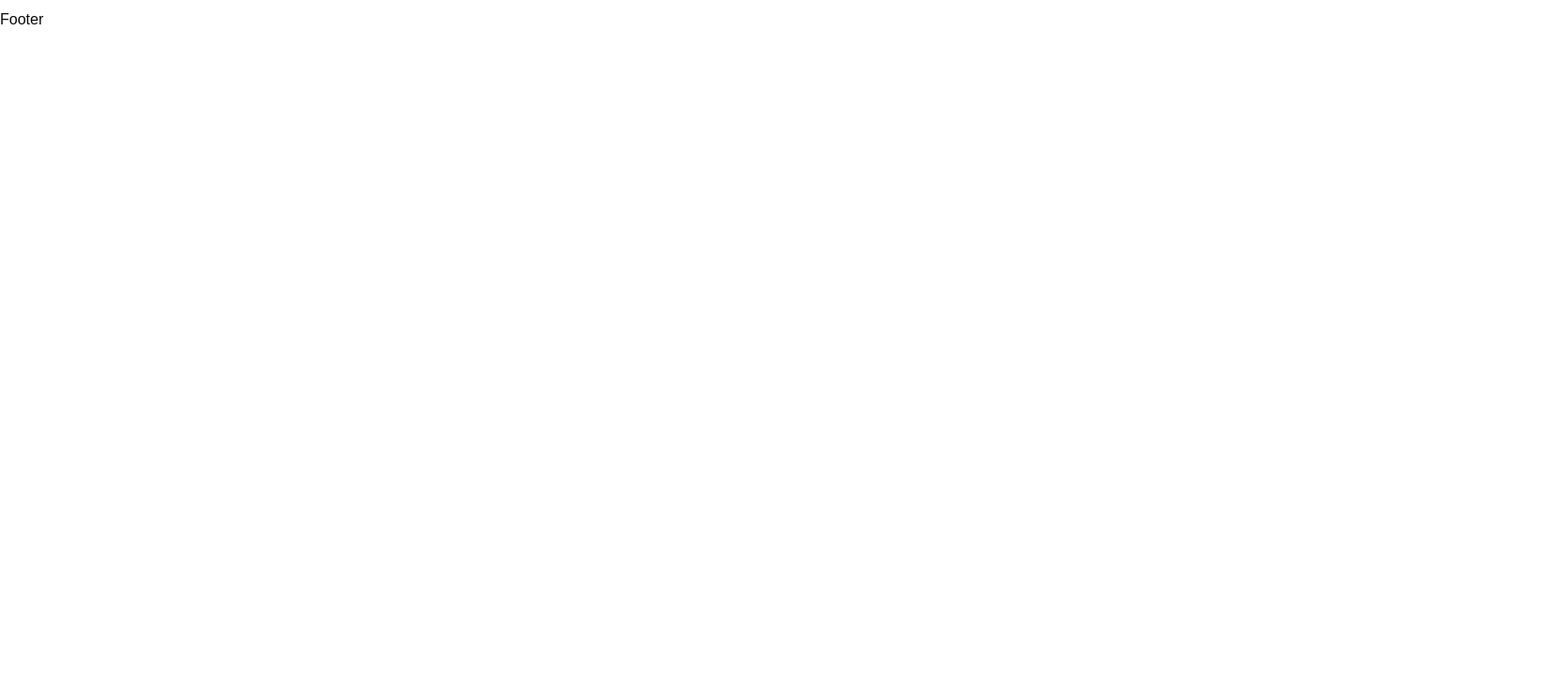
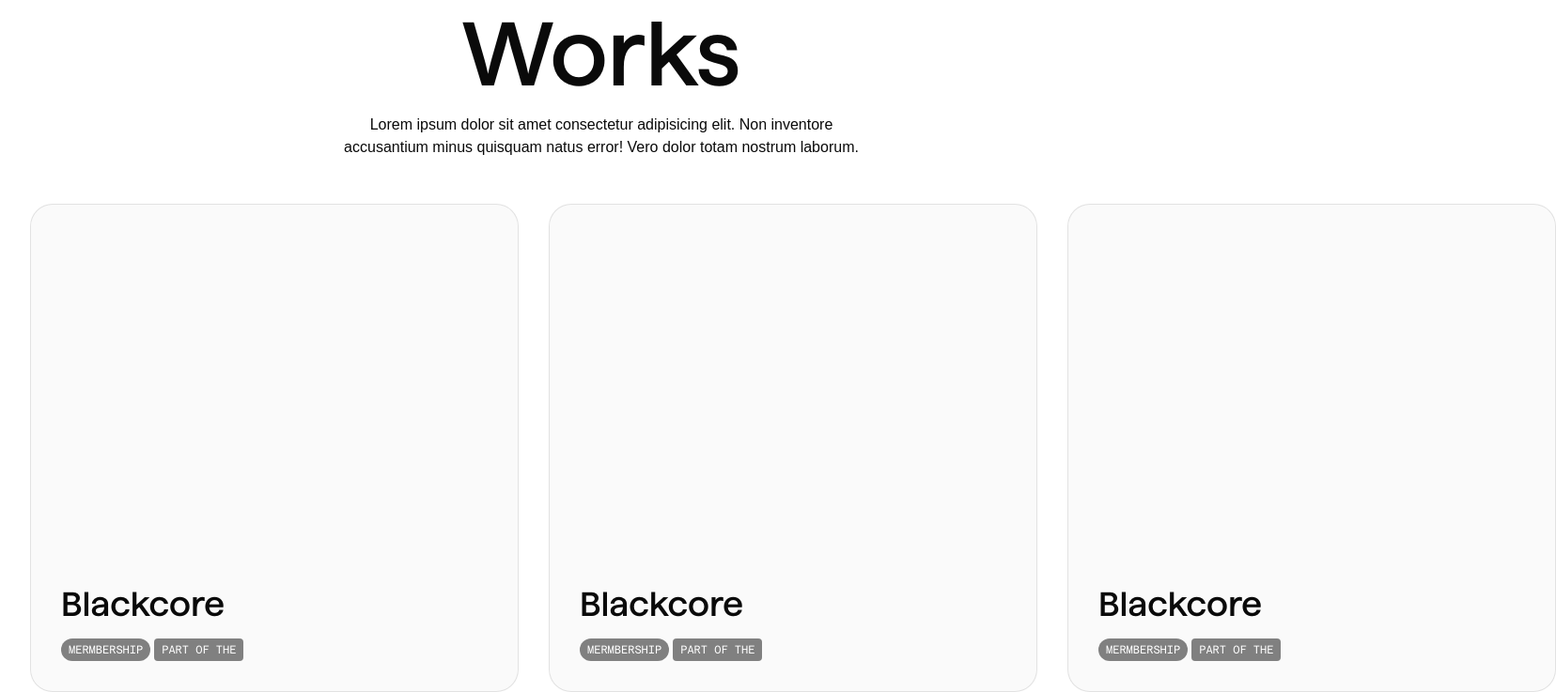
Before and after one commit to meraitech/merai-web, a Next.js app: page / in a window 1280 px wide. Shown: the part 4020-4757 px from the top of the page at 94% size, 1656 px wide, since content can reach past the window. Before the commit the page ends 4053 px from the top, so only its background shows below. Built offline with nearby package versions, Linux system fonts and the light colour scheme.

Commit message:
feat: add works

```diff
--- /dev/null
+++ b/src/app/(marketing)/_components/sections/WorkSection.tsx
@@ -0,0 +1,59 @@
+import HeaderSection from "@/shared/components/HeaderSection";
+import { Card } from "@/shared/components/ui/Card";
+import { Container } from "@/shared/components/ui/Container";
+import { ContainerPadding } from "@/shared/components/ui/ContainerPadding";
+import { TypographyH3 } from "@/shared/components/ui/TypographyH3";
+
+export const WorkSection = () => {
+  const listWork = [
+    {
+      title: "Blackcore",
+      list: ["Web Development", "UI/UX Design"],
+    },
+    {
+      title: "Blackcore",
+      list: ["Web Development", "UI/UX Design"],
+    },
+    {
+      title: "Blackcore",
+      list: ["Web Development", "UI/UX Design"],
+    },
+  ];
+  return (
+    <div className="px-4 lg:px-8">
+      <ContainerPadding>
+        <Container>
+          <div className="flex flex-col gap-8 lg:gap-12">
+            <HeaderSection
+              title="Works"
+              subtitle="Lorem ipsum dolor sit amet consectetur adipisicing elit. Non inventore
+            accusantium minus quisquam natus error! Vero dolor totam nostrum
+            laborum."
+            />
+
+            {/* Content  */}
+            <div className="flex gap-4 lg:gap-8">
+              {listWork.map((item, index) => (
+                <div key={index} className="aspect-square  h-90 lg:h-130">
+                  <Card>
+                    <div className="flex flex-col justify-end h-full p-4 lg:p-8 gap-2 lg:gap-4">
+                      <TypographyH3 text={item.title} />
+                      <div className="uppercase text-xs flex text-background gap-1 font-haffer-mono-regular">
+                        <p className="bg-muted py-1 px-2 rounded-full">
+                          mermbership
+                        </p>
+                        <p className="bg-muted py-1 px-2 rounded-sm">
+                          part of the
+                        </p>
+                      </div>
+                    </div>
+                  </Card>
+                </div>
+              ))}
+            </div>
+          </div>
+        </Container>
+      </ContainerPadding>
+    </div>
+  );
+};
--- a/src/app/(marketing)/page.tsx
+++ b/src/app/(marketing)/page.tsx
@@ -1,6 +1,7 @@
 import HeroSection from "./_components/sections/HeroSection";
 import ServiceSection from "./_components/sections/ServiceSection";
 import WhyChooseUsSection from "./_components/sections/WhyChooseUsSection";
+import { WorkSection } from "./_components/sections/WorkSection";
 
 export default function page() {
   return (
@@ -9,6 +10,7 @@ export default function page() {
       <div className="py-28 flex flex-col">
         <ServiceSection />
         <WhyChooseUsSection />
+        <WorkSection />
       </div>
     </div>
   );
```
Also changed, not shown: 1 other file (tests, documents, lock files or other folders).
